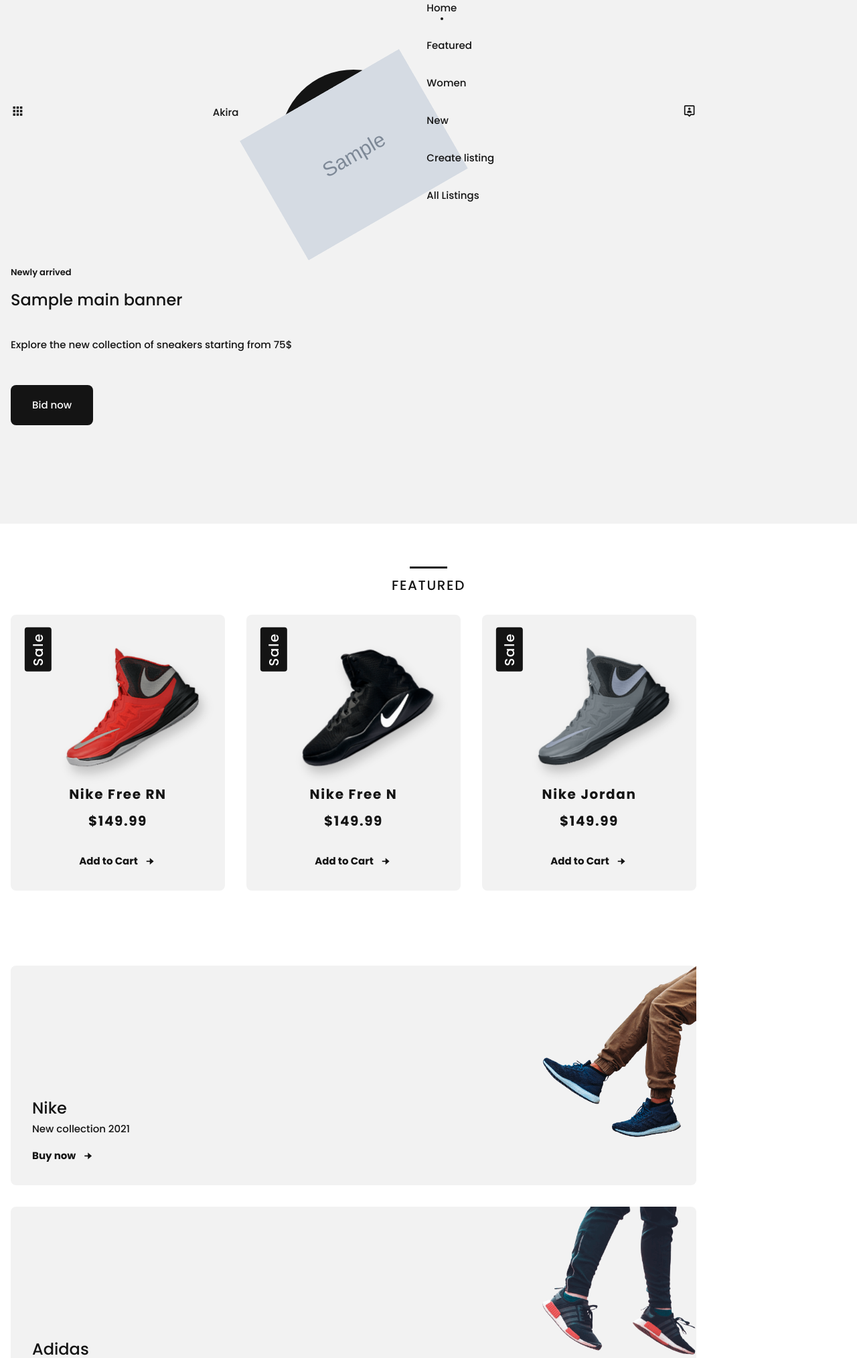
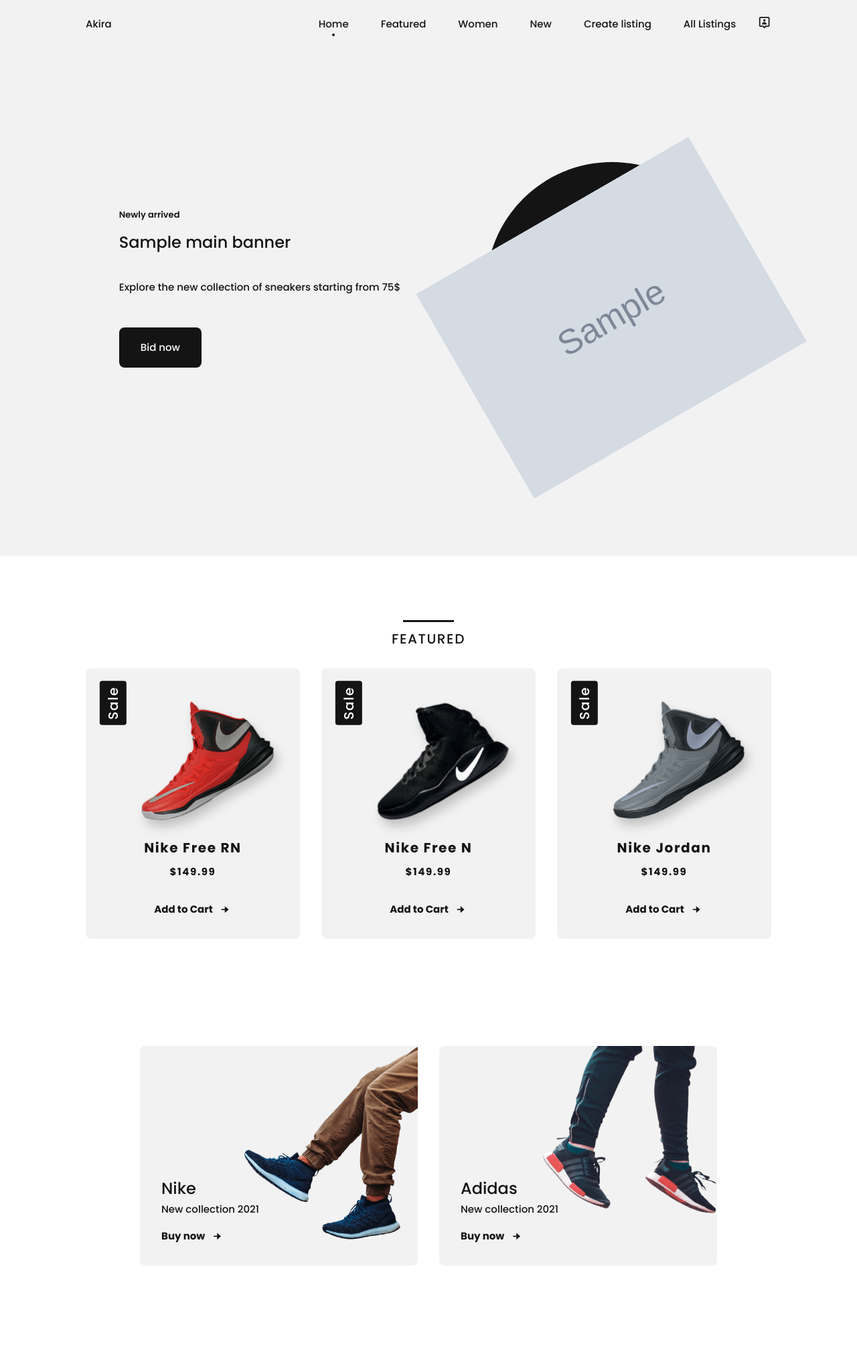
Before and after one commit to carrickkv2/commerce, a Django app: template auctions/templates/auctions/index.html in a window 1280 px wide. Shown: the top 2028 px of the page at 67% size. Run offline with Django 3.2, Linux system fonts and the light colour scheme; the template is opened without the code that fills it: most values are stand-ins (such as "Sample title", 1, 10 or a date in 2020); grey boxes marked "Sample" are stand-in pictures; parts of the project's set-up code (start-up, migrations or seed data) failed here and were passed over; some libraries are stand-ins or nearby versions.

Commit message:
Updated files

```diff
--- a/auctions/static/auctions/styles.css
+++ b/auctions/static/auctions/styles.css
@@ -340,6 +340,7 @@
 
 .sneaker__preci {
     margin-bottom: var(--mb-4);
+    font-size: var(--small-font-size);
 }
 
 .sneaker:hover {
@@ -557,3 +558,129 @@
 }
 
 /* ===== MEDIA QUERIES=====*/
+@media screen and (min-width:576px) {
+    .collection__container {
+        grid-template-columns: 415px;
+    }
+
+    .collection__img {
+        width: 260px;
+    }
+
+    .offer__container{
+        grid-template-columns: max-content max-content;
+    }
+
+    .offer__data {
+        text-align: center;
+    }
+
+    .new__mens {
+        align-items: center;
+    }
+
+}
+@media screen and (min-width:768px) {
+    body {
+        margin: 0;
+    }
+
+    .section {
+        padding: 7rem 0 3rem;
+    }
+
+    .section-title::after {
+        width: 76px;
+    }
+
+    .nav {
+        height: calc(var(--header-height) + 1.5rem);
+    }
+
+    .nav__menu {
+        margin-left: auto;
+    }
+
+    .nav__list {
+        display: flex;
+    }
+
+    .nav__item {
+        margin-left: var(--mb-6);
+        margin-bottom: 0;
+    }
+
+    .nav__toggle {
+        display: none;
+    }
+
+    .home__container {
+        height: 100vh;
+        grid-template-columns: max-content max-content;
+        justify-content: center;
+        align-items : center;
+    }
+
+    .home__sneaker {
+        order: 1;
+    }
+
+    .home__shape{
+        width: 376px;
+        height: 376px;
+    }
+
+    .home__img {
+        width: 470px;
+        top: 3.5rem;
+        right: 0;
+        left: -3rem;
+    }
+
+    .newsletter__container {
+        grid-template-columns: max-content max-content;
+        justify-content: center;
+        align-items: center;
+        padding: 4.5rem 2rem;
+        column-gap: 3rem;
+    }
+
+    .newsletter__description {
+        margin-bottom: 0;
+    }
+
+    .newsletter__subscribe {
+        width: 360px;
+        height: max-content;
+    }
+}
+
+@media screen and (min-width:1024px) {
+    .bd-grid {
+        margin-left: auto;
+        margin-right: auto;
+    }
+
+    .home__container {
+        column-gap: 8rem;
+    }
+
+    .collection__container{
+        grid-template-columns: repeat(2, 415px);
+    }
+
+    .new__container{
+        grid-template-columns: max-content 1fr;
+    }
+
+    .new__mens {
+        align-items: initial;
+        justify-content: flex-end;
+        padding: 4rem 2rem;
+    }
+
+    .new__mens-img {
+        margin-bottom: var(--mb-6);
+    }
+
+}
--- a/auctions/urls.py
+++ b/auctions/urls.py
@@ -8,4 +8,5 @@
     path("logout", views.logout_view, name="logout"),
     path("register", views.register, name="register"),
     path("create", views.create, name="create_listing"),
+    path("all_listings", views.all_listings, name="all_listings"),
 ]
```
